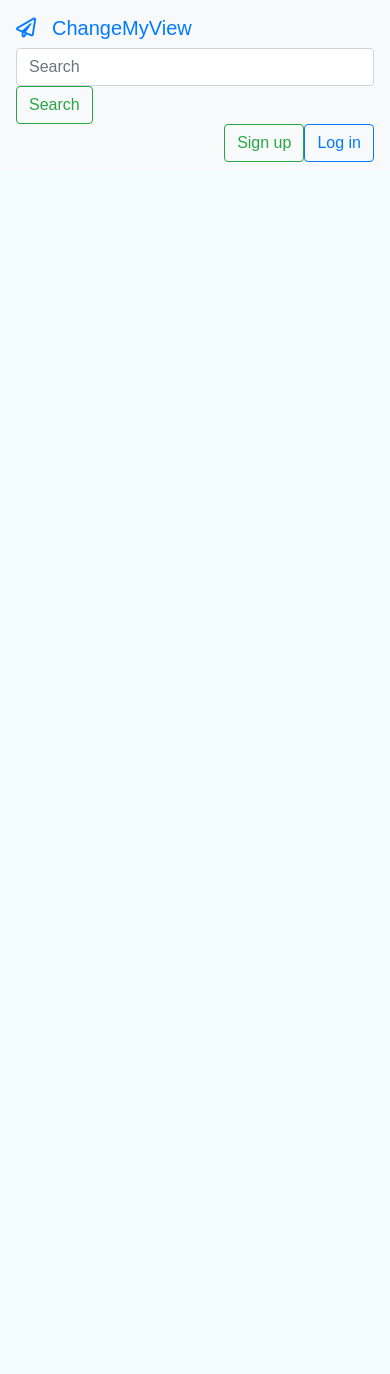
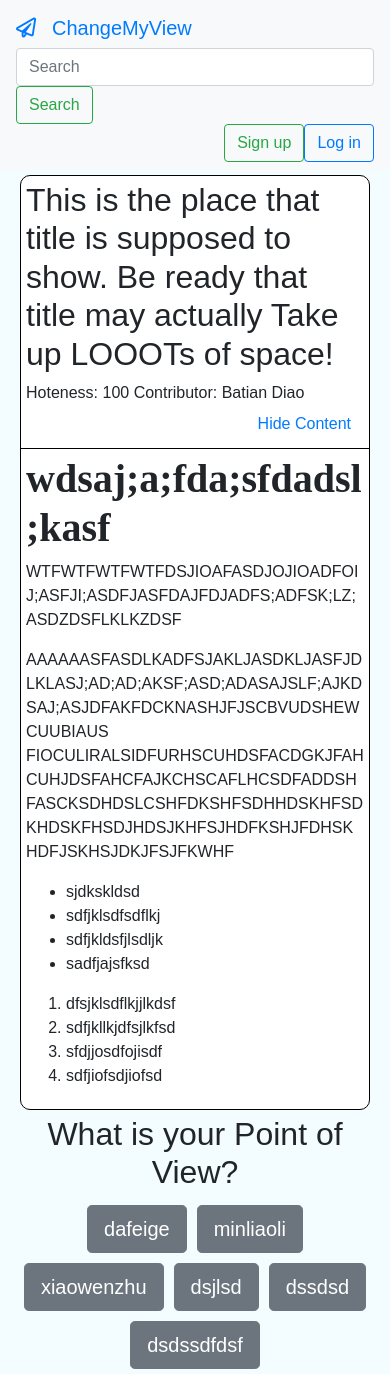
Before and after one commit to iGFerrari430/ChangeMyView, a React (Create React App) app in the folder client/: page /viewTopic/dummy in a window 390 px wide. Before the commit the page ends 844 px from the top, so only its background shows below. Built offline with nearby package versions, Linux system fonts and the light colour scheme; a web font is replaced by a local one.

Commit message:
Worked on basics of Detail page. stage 1 general complete.

```diff
--- a/client/src/App.js
+++ b/client/src/App.js
@@ -2,6 +2,7 @@ import React from 'react';
 import InNav from './components/layout/InNav'
 import OutNav from './components/layout/OutNav'
 import Register from './components/Auth/Register'
+import TopicDetail from './components/Topic/TopicDetail'
 // eslint-disable-next-line
 import Login from './components/Auth/Login'
 // eslint-disable-next-line
@@ -36,6 +37,7 @@ export default class App extends React.Component {
                         <Route exact path="/login" component={Login} />
                         <Route exact path="/" component={Landing} />
                         <Route exact path="/topic/:uId" component={EditTopic} />
+                        <Route exact path="/viewTopic/:topicId" component={TopicDetail}/>
                     </Switch>
 
 
--- a/client/src/components/Topic/EditTopic.js
+++ b/client/src/components/Topic/EditTopic.js
@@ -2,17 +2,20 @@ import React, { Component } from 'react';
 import { EditorState, convertToRaw, convertFromRaw } from 'draft-js';
 import { Editor } from 'react-draft-wysiwyg';
 import draftToHtml from 'draftjs-to-html';
+// eslint-disable-next-line
 import htmlToDraft from 'html-to-draftjs';
 import '../../styles/draft.css';
+// eslint-disable-next-line
 import ReactHtmlParser from 'react-html-parser';
 
 export default class EditorConvertToHTML extends Component {
   constructor(props)
   {
+    super(props);
     const str = '{"blocks":[{"key":"54u14","text":"MAC OS X ","type":"unstyled","depth":0,"inlineStyleRanges":[{"offset":0,"length":9,"style":"BOLD"}],"entityRanges":[],"data":{}},{"key":"ce22u","text":"IOS 13","type":"unstyled","depth":0,"inlineStyleRanges":[{"offset":0,"length":6,"style":"ITALIC"}],"entityRanges":[],"data":{}},{"key":"1imab","text":"cdx","type":"unstyled","depth":0,"inlineStyleRanges":[{"offset":0,"length":3,"style":"ITALIC"}],"entityRanges":[],"data":{}},{"key":"b8ice","text":"vds","type":"unstyled","depth":0,"inlineStyleRanges":[{"offset":0,"length":3,"style":"ITALIC"}],"entityRanges":[],"data":{}},{"key":"ru07","text":"vdssd","type":"unstyled","depth":0,"inlineStyleRanges":[{"offset":0,"length":5,"style":"ITALIC"}],"entityRanges":[],"data":{}},{"key":"b3o16","text":"sdaf","type":"unstyled","depth":0,"inlineStyleRanges":[{"offset":0,"length":4,"style":"ITALIC"}],"entityRanges":[],"data":{}}],"entityMap":{}}';
     const raw = JSON.parse(str);
+    // eslint-disable-next-line
     const contentState = convertFromRaw(raw);
-    super(props);
     this.state = {
       editorState: EditorState.createEmpty(), //EditorState.createWithContent(contentState)
       title: '',
--- /dev/null
+++ b/client/src/components/Topic/TopicDetail.js
@@ -0,0 +1,190 @@
+import React from 'react';
+import ReactHtmlParser from 'react-html-parser';
+
+export default class App extends React.Component {
+    /* Topic Format:
+        {
+            title: string,
+            content: string,
+            hotness: number
+        }
+    */
+            /*
+
+        Information include:
+        {
+            title: str,
+            content_rich: str,
+            argument: [{  //论点Object
+                arg_point: string, // 论点内容
+                arg_author: string, // 论点提供者
+                interpretations: [{ // 论证object
+                    Author: string // 论证作者
+                    interpretationContent: string, // 论证内容
+                    createDate: datetime,
+                    interpId: objectId
+                    comments: [{
+                        commentId: objectId,
+                        createDate: datetime,
+                        Author: string // 评论作者
+                        commentContent: 评论内容
+                    }]
+                }]
+
+            }]
+        }
+        */
+
+    constructor(props)
+    {
+        super(props)
+        console.log(props.match.params);
+        /*Connect backend to get the information of the post! */
+
+        this.state = {
+            dummy: null,
+            topicObject: null,// this stores the object of topic. The format is as the above comment.
+
+            currentStage: this.stages.PICK_POINT,
+            info: {
+                userPick: null,
+                commentArray: null,
+
+            },
+
+            // Following dedicated to PICK stage handles.
+            pickButtonValue: "Hide Content" // alternative: "Show Content"
+
+        }
+    }
+    renderDummyValue = () => {
+        const dummyParagraph = '<h1><span style="font-family: Times New Roman;"><strong>wdsaj;a;fda;sfdadsl;kasf</strong></span></h1><p>WTFWTFWTFWTFDSJIOAFASDJOJIOADFOIJ;ASFJI;ASDFJASFDAJFDJADFS;ADFSK;LZ;ASDZDSFLKLKZDSF</p><p>AAAAAASFASDLKADFSJAKLJASDKLJASFJDLKLASJ;AD;AD;AKSF;ASD;ADASAJSLF;AJKDSAJ;ASJDFAKFDCKNASHJFJSCBVUDSHEWCUUBIAUS FIOCULIRALSIDFURHSCUHDSFACDGKJFAHCUHJDSFAHCFAJKCHSCAFLHCSDFADDSHFASCKSDHDSLCSHFDKSHFSDHHDSKHFSDKHDSKFHSDJHDSJKHFSJHDFKSHJFDHSKHDFJSKHSJDKJFSJFKWHF</p><ul><li>sjdkskldsd</li><li>sdfjklsdfsdflkj</li><li>sdfjkldsfjlsdljk</li><li>sadfjajsfksd</li></ul><ol><li>dfsjklsdflkjjlkdsf</li><li>sdfjkllkjdfsjlkfsd</li><li>sfdjjosdfojisdf</li><li>sdfjiofsdjiofsd</li></ol><p></p><p></p>'
+        return (
+
+
+            <div>
+                {ReactHtmlParser(dummyParagraph)}
+            </div>
+        )
+    }
+    stages = {
+        PICK_POINT: "pick_point",
+        VIEW_OPPOSITE: "view_opposite",
+        SUMMARY: "summary"
+    }
+
+    onPickToggleClick = () => {
+        console.log("Kawhi Leonard");
+        let newValue = '';
+        if (this.state.pickButtonValue == "Hide Content"){
+            newValue = "Show Content";
+        }else {
+            newValue = "Hide Content";
+        }
+
+        this.setState(() => ({ pickButtonValue: newValue }));
+    }
+    handlePointPick = (index) => {
+        console.log(index);
+    }
+    renderTopicBody = () => {
+
+    }
+
+    renderPickPoint = () => {
+        const spaceAdd='';
+        const dummyPoints = ["dafeige","minliaoli","xiaowenzhu","dsjlsd","dssdsd","dsdssdfdsf"];
+        return (
+            <div>
+            <div className="Detail_pick_wrapper AddMargin">
+                <div className="Detail_Pick_Topic">
+                    <h2>This is the place that title is supposed to show. Be ready that
+                    title may actually Take up LOOOTs of space!
+                    </h2>
+                    <div className="Detail_Pick_Topic_Info row">
+                        <div className="col-md-8 cdx">
+                            {"Hoteness:  "+100+" "}
+                            <span>Contributor: Batian Diao</span>
+                        </div>
+
+                        <div className="col-md-4 rightAlign">
+                            <button onClick={this.onPickToggleClick} className="btn btn-link">
+                                {this.state.pickButtonValue}
+                            </button>
+                        </div>
+                    </div>
+                </div>
+
+                {
+                    (this.state.pickButtonValue === "Hide Content") &&
+                    <div className="Detail_pick_topic_main_wrap">
+                        <div className="Detail_pick_Topic_main">
+                            {this.renderDummyValue()}
+                        </div>
+                    </div>
+
+                }
+
+            </div>
+
+            <div className="Detail_pick_Query midAlign">
+                <h2>What is your Point of View?</h2>
+            </div>
+            <div className="Detail_pick_wrap_me">
+                <div className="Detail_pick_midMargin">
+                    {
+                        dummyPoints.map((point, index) =>
+                        // Only do this if items have no stable IDs
+                        <button
+                        key={index}
+                        onClick={() => this.handlePointPick(index)}
+                        className="btn btn-secondary btn-lg AddMargin">
+                            {point}
+                        </button>
+                        )
+                    }
+                </div>
+            </div>
+
+
+            </div>
+        );
+    }
+    // onClick={() => this.handleSort(column)}
+    renderViewOpposite = () => {
+        return (
+            <div>
+                <h3>Render View Opposite</h3>
+            </div>
+        );
+    }
+
+    renderSummary = () => {
+        return (
+            <div>
+                <h3>Render Summary</h3>
+            </div>
+        );
+    }
+
+    render() {
+        let mainContent = null;
+        const stage = this.state.currentStage;
+        console.log(stage);
+        if (stage === this.stages.PICK_POINT){
+            mainContent = this.renderPickPoint();
+        }else if (stage === this.stages.VIEW_OPPOSITE) {
+            mainContent = this.renderViewOpposite();
+        }else if (stage === this.stages.SUMMARY) {
+            mainContent = this.renderSummary();
+        }
+
+        return (
+            <div className="container">
+                {mainContent}
+            </div>
+
+
+        );
+    }
+}
--- a/client/src/components/Topic/TopicPreview.js
+++ b/client/src/components/Topic/TopicPreview.js
@@ -1,5 +1,5 @@
 import React from 'react';
-
+import {Link} from 'react-router-dom';
 export default class TopicPreview extends React.Component {
     // The format of props
 
@@ -16,7 +16,8 @@ export default class TopicPreview extends React.Component {
     {
         super(props)
         this.state = {
-            dummy: null
+            dummy: null,
+            topicId: "dummy"
         };
     }
 
@@ -34,7 +35,9 @@ export default class TopicPreview extends React.Component {
                         <div className="topicContent">
                             <p>{content}</p>
                         </div>
-                        <button type="button" className="btn btn-outline-info">View</button>
+                        <Link to={"/viewTopic/"+this.state.topicId}>
+                            <button type="button" className="btn btn-outline-info">View</button>
+                        </Link>
                     </div>
 
                     <div className="Hotness col-3">
--- a/client/src/components/layout/Landing.js
+++ b/client/src/components/layout/Landing.js
@@ -8,15 +8,21 @@ export default class Landing extends React.Component {
         super(props);
 
         let dummyTopic1 = {
+            topicId: undefined,
             title: "My Name is Yinfei Wang",
             content:" I am from University of Harbin buddism!",
-            hotness: 100
+            hotness: 100,
+            time: undefined,
+            author: undefined
         };
 
         let dummyTopic2 = {
+            topicId: undefined,
             title: "I drew 3 more anime portraits of DOTA2 female heroes!",
             content:"I would say okasa lhids is a complete trash.Please do not consider using however willing your own risks",
-            hotness: "100"
+            hotness: "100",
+            time: undefined,
+            auther: undefined
         }
 
         let dummyList = [];
--- a/client/src/styles/App.css
+++ b/client/src/styles/App.css
@@ -8,6 +8,15 @@ body {
     background-color: #F3FCFF
 }
 
+.AddMargin{
+    margin: 5px;
+}
+.rightAlign {
+    text-align: right;
+}
+.midAlign {
+    text-align: center;
+}
 @media (min-width: 768px) {
     .container-small {
         width: 300px;
@@ -44,10 +53,6 @@ body {
 .erzi {
     background-color: lightpink;
     color: blue;
-}
-
-.rightAlign {
-    text-align: right;
 }
 
 .NavSetup {
@@ -190,3 +195,31 @@ body {
 ol.Edit-ol {
     list-style-type: upper-roman;
 }
+
+/* END of the styles of the editor. */
+
+/* BEGIN of the styles of the topic detail page -- pick stage */
+
+.Detail_pick_wrapper {
+    background-color: white;
+    border: 1px solid black;
+    border-radius: 10px;
+}
+
+.Detail_Pick_Topic {
+    margin: 5px;
+}
+.Detail_pick_topic_main_wrap {
+
+}
+.Detail_pick_wrap_me {
+    text-align: center;
+}
+.Detail_pick_midMargin {
+    display: block;
+}
+.Detail_pick_Topic_main {
+    border-top: 1px solid black;
+    word-break: break-word;
+    padding: 5px;
+}
```
